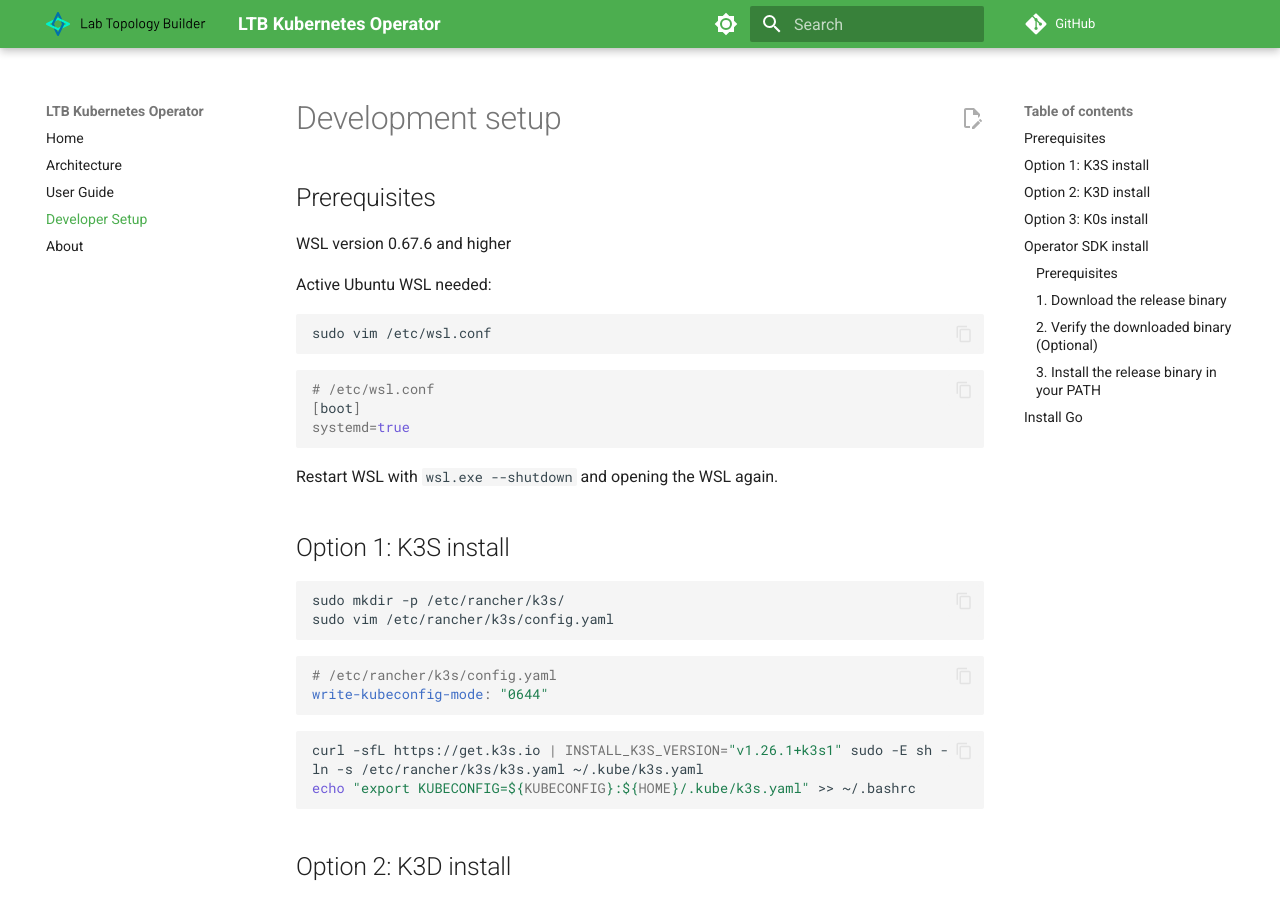
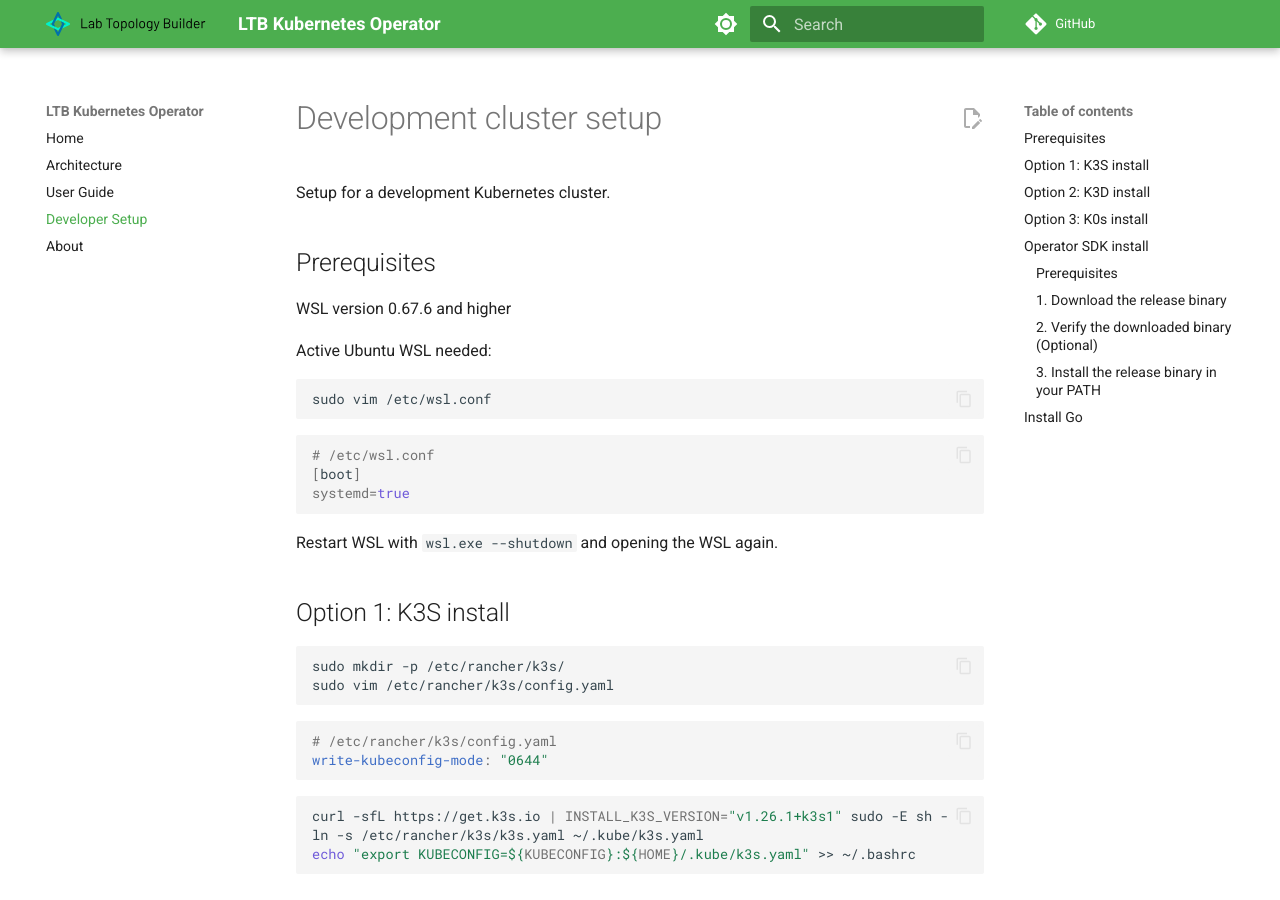
Before and after one commit to Lab-Topology-Builder/LTB-K8s-Backend, an MkDocs documentation site: the page built from docs/dev-setup.md, in a window 1280 px wide and 900 px high. Built offline with MkDocs 1.6.1 and Material for MkDocs 9.7.7, drawn with Linux system fonts in a browser that asks for light colours; comment, search, counter and statistics services are not loaded.

Commit message:
Update dev cluster setup

```diff
--- a/docs/dev-setup.md
+++ b/docs/dev-setup.md
@@ -1,5 +1,5 @@
-# Development setup
-
+# Development cluster setup
+Setup for a development Kubernetes cluster.
 ## Prerequisites
 WSL version 0.67.6 and higher
 
```
